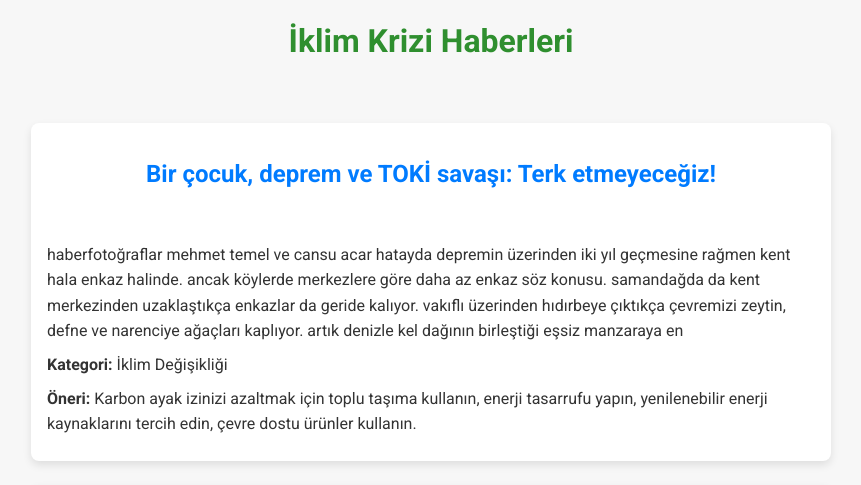
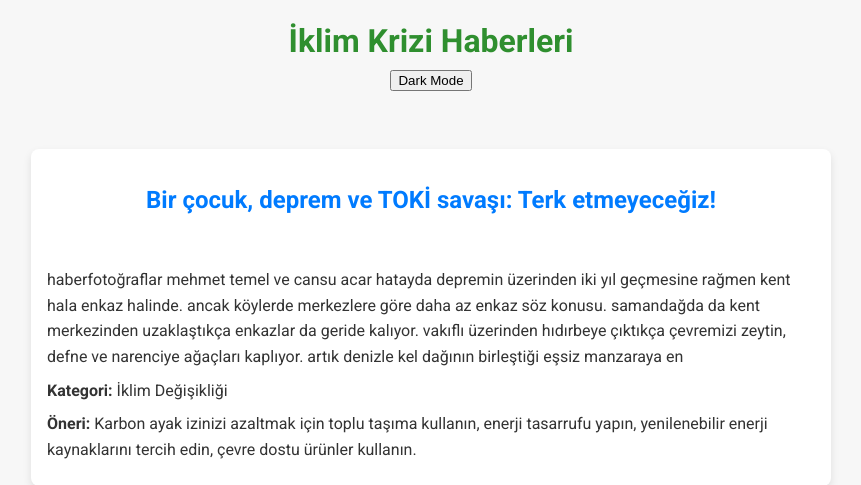
Before and after one commit to MehmetBegun/AI-Based-Action-Recommender-for-Climate-Crisis, a Flask app: page / in a window 1280 px wide. Shown: the top 485 px of the page, without its empty margins (209-1070 px from the left). Run offline with Flask 3, Linux system fonts and the light colour scheme; data comes from the database, SQL or seed files in the repository; parts of the project's set-up code (start-up, migrations or seed data) failed here and were passed over.

Commit message:
index.html güncelleme
dark/light mode seçeneği eklendi

```diff
--- a/templates/index.html
+++ b/templates/index.html
@@ -9,6 +9,7 @@
 <body>
     <header>
         <h1>İklim Krizi Haberleri</h1>
+        <button id="modeToggle" class="mode-toggle">Dark Mode</button>
     </header>
     <main>
         {% if articles %}
@@ -31,5 +32,16 @@
     <footer>
         <p>&copy; 2025 İklim Krizi Haberleri</p>
     </footer>
+    <script>
+        const modeToggle = document.getElementById('modeToggle');
+        modeToggle.addEventListener('click', function() {
+            document.body.classList.toggle('dark-mode');
+            if (document.body.classList.contains('dark-mode')) {
+                modeToggle.textContent = 'Light Mode';
+            } else {
+                modeToggle.textContent = 'Dark Mode';
+            }
+        });
+    </script>
 </body>
 </html>
```
